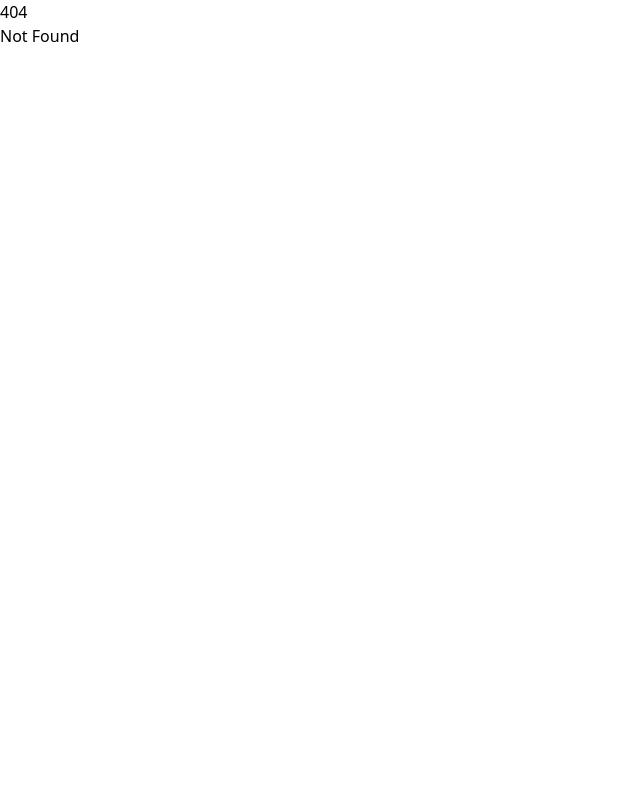
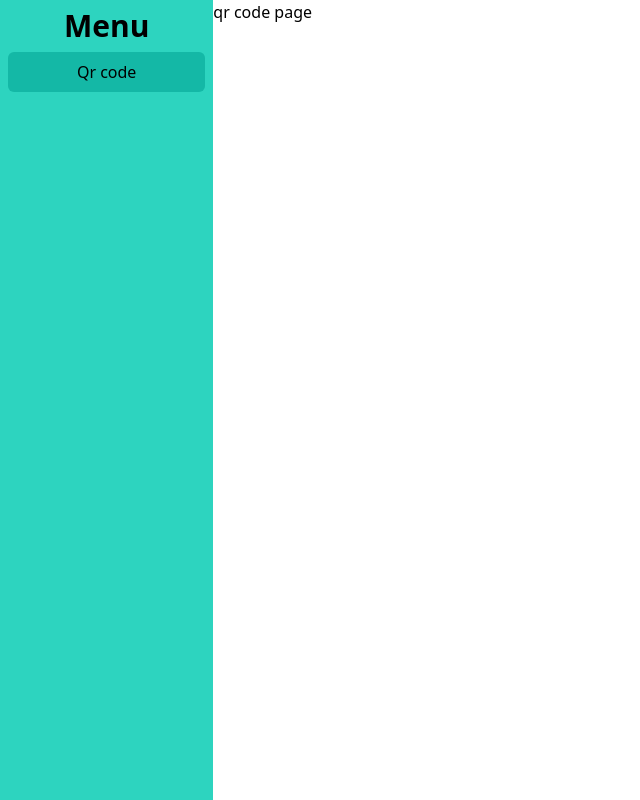
Before and after one commit to ancodem/SvelteKit_tailwincss-training, a SvelteKit app: page /qr_code in a window 1280 px wide. Before the commit this address had no page. Shown: the whole page, without its empty margins (0-640 px from the left). Built offline with nearby package versions, Linux system fonts and the light colour scheme.

Commit message:
some simple layout

```diff
--- /dev/null
+++ b/src/lib/NavBar/index.svelte
@@ -0,0 +1,25 @@
+<script lang="ts">
+	import type { MenuItem } from '../../types/index.ts';
+	import { page } from '$app/stores';
+
+	const menuItems: MenuItem[] = [
+		{
+			title: 'Qr code',
+			href: '/qr_code'
+		}
+	];
+</script>
+
+<nav class="w-2/12 gap-2 bg-teal-400 flex flex-col items-center p-2">
+	<h1 class="text-3xl font-bold">Menu</h1>
+	<ul class="w-full flex flex-col gap-2">
+		{#each menuItems as item}
+			<li
+				class="{$page.url.pathname === item.href &&
+					'bg-teal-500'} hover:bg-teal-500 duration-500 text-center p-2 rounded-md"
+			>
+				<a href={item.href}>{item.title}</a>
+			</li>
+		{/each}
+	</ul>
+</nav>
--- a/src/routes/+layout.svelte
+++ b/src/routes/+layout.svelte
@@ -1,5 +1,11 @@
 <script lang="ts">
 	import '../app.css';
+  import NavBar from "../lib/NavBar/index.svelte";
 </script>
 
-<slot />
+<main class="flex w-screen h-screen">
+  <NavBar />
+	<div class="w-10/12">
+		<slot />
+	</div>
+</main>
--- /dev/null
+++ b/src/routes/qr_code/+page.svelte
@@ -0,0 +1 @@
+<h1>qr code page</h1>
--- /dev/null
+++ b/src/types/index.ts
@@ -0,0 +1,4 @@
+export type MenuItem = {
+  title: string;
+  href: string;
+}
```
